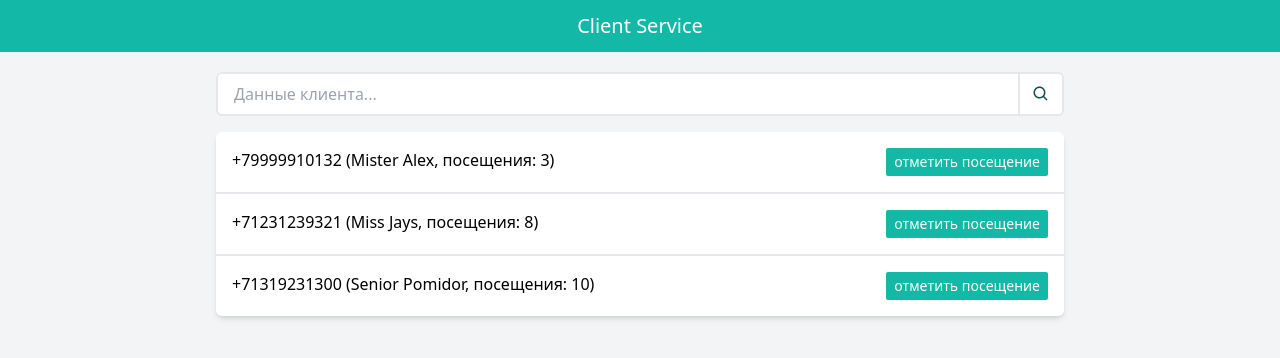
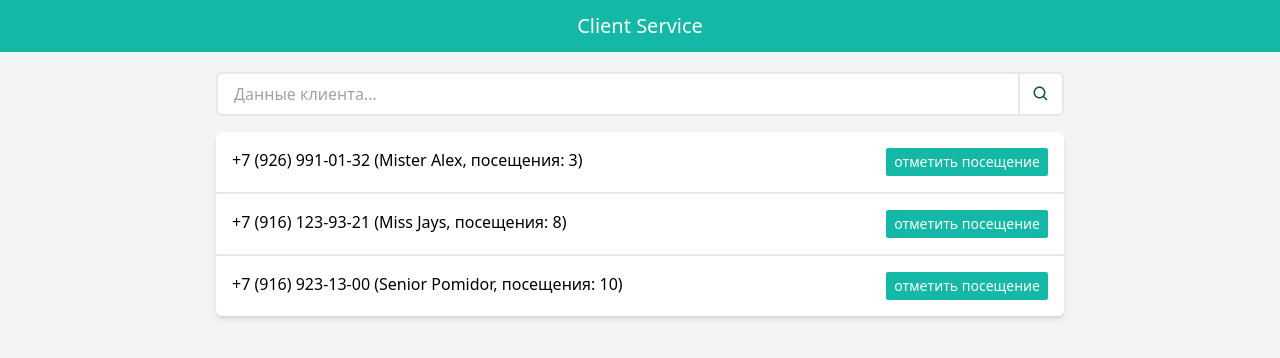
Before and after one commit to aaavakian/client-system, a React (Create React App) app: page / in a window 1280 px wide. Shown: the top 358 px of the page. Built offline with nearby package versions, Linux system fonts and the light colour scheme.

Commit message:
Update dummy data

```diff
--- a/src/App.tsx
+++ b/src/App.tsx
@@ -9,17 +9,17 @@ import {filterClients} from './utils';
 const dummyClients: Client[] = [
   {
     name: 'Mister Alex',
-    phone: '+79999910132',
+    phone: '+7 (926) 991-01-32',
     visited: 3,
   },
   {
     name: 'Miss Jays',
-    phone: '+71231239321',
+    phone: '+7 (916) 123-93-21',
     visited: 8,
   },
   {
     name: 'Senior Pomidor',
-    phone: '+71319231300',
+    phone: '+7 (916) 923-13-00',
     visited: 10,
   },
 ];
```
